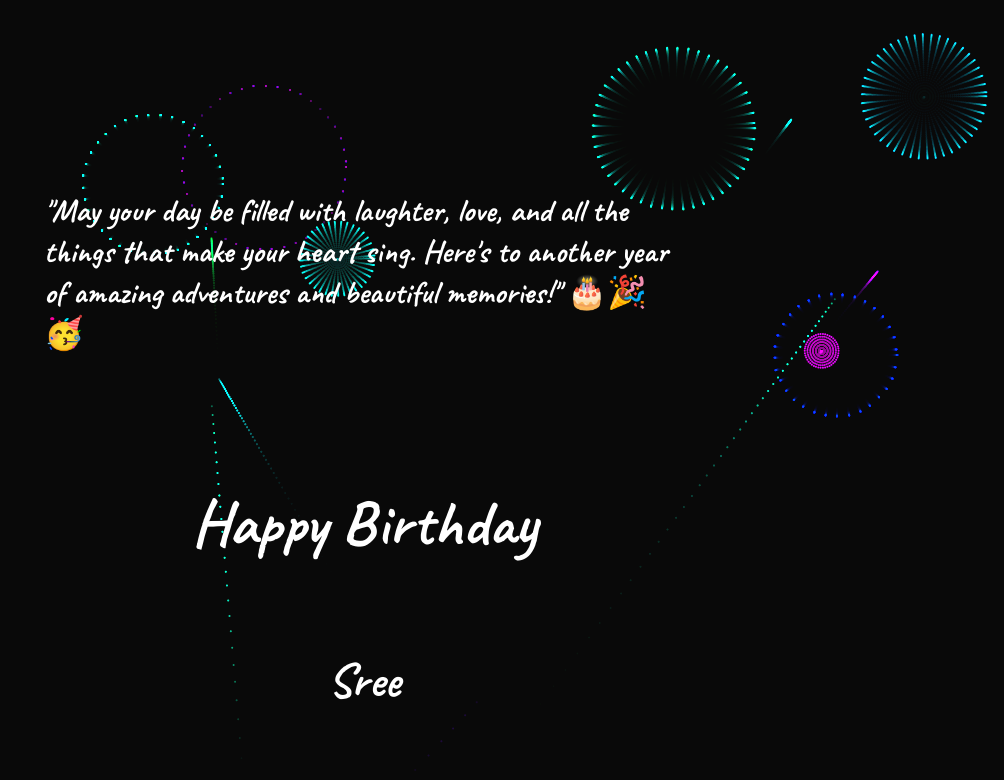
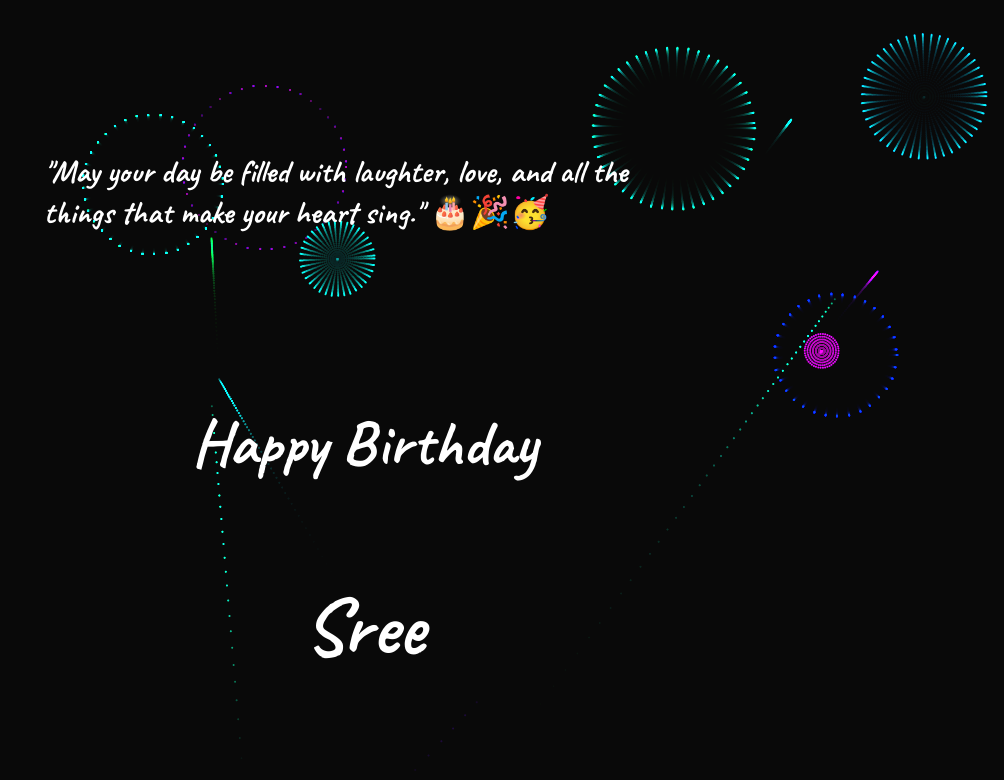
Before and after one commit to vishnuss33/birthdayCard, a plain HTML site: page index.html in a window 1280 px wide. Shown: the whole page, without its empty margins (276-1280 px from the left). Drawn offline with Linux system fonts and the light colour scheme.

Commit message:
font size changed

```diff
--- a/index.html
+++ b/index.html
@@ -13,8 +13,7 @@
 
 
   <p>
-    "May your day be filled with laughter, love, and all the things that make your heart sing.
-    Here's to another year of amazing adventures and beautiful memories!" 🎂🎉🥳
+    "May your day be filled with laughter, love, and all the things that make your heart sing." 🎂🎉🥳
   </p>
   <h1>Happy Birthday </h1>
   <h2>Sree </h2>
--- a/style.css
+++ b/style.css
@@ -48,7 +48,7 @@ canvas{display:block}
 
 h1 {
   position: absolute;
-  top: 60%;
+  top: 50%;
   left: 50%;
   transform: translate(-50%, -50%);
   color: #fff;
@@ -60,12 +60,12 @@ h1 {
 }
 h2 {
   position: absolute;
-  top: 80%;
+  top: 70%;
   left: 50%;
   transform: translate(-50%, -50%);
   color: #fff;
   font-family: "Caveat";
-  font-size: 3em;
+  font-size: 5em;
   font-weight: 700;
   -webkit-user-select: none;
   user-select: none;
@@ -73,7 +73,7 @@ h2 {
 
 p{
   position: absolute;
-  top: 30%;
+  top: 20%;
   left: 50%;
   transform: translate(-50%, -50%);
   color: #fff;
```
